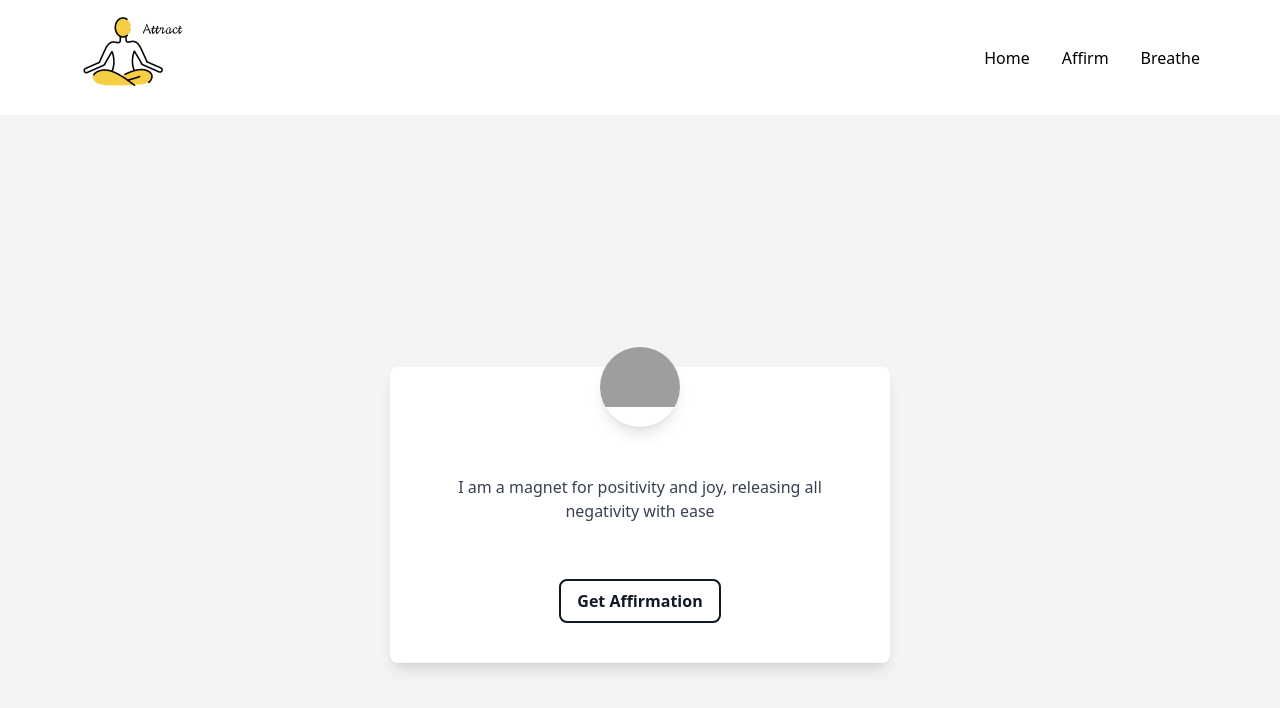
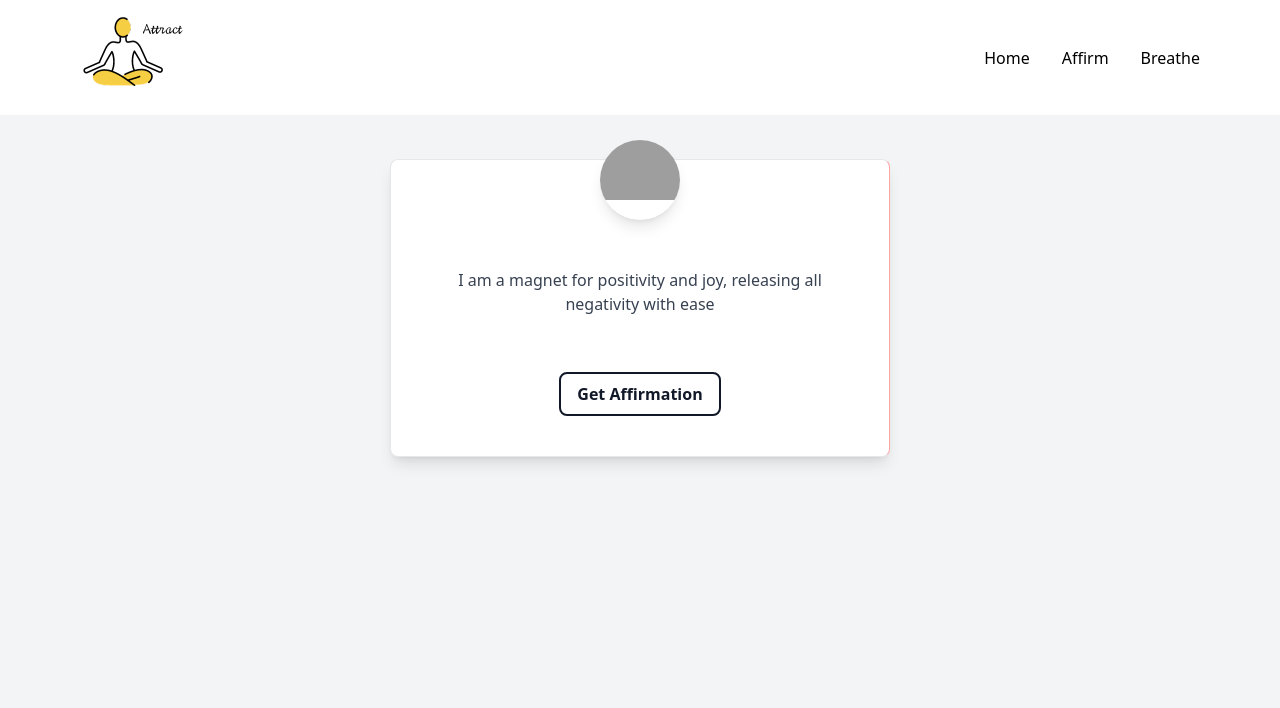
Before and after one commit to Selamkd/Attract, a Next.js app in the folder attract/: page /affirm in a window 1280 px wide. Shown: the top 708 px of the page. Built offline with nearby package versions, Linux system fonts and the light colour scheme; grey boxes are pictures that could not be loaded.

Commit message:
supabase set up

```diff
--- a/attract/components/AffirmCard.jsx
+++ b/attract/components/AffirmCard.jsx
@@ -7,13 +7,18 @@ const AffirmCard = () => {
     const randomIndex = Math.floor(Math.random() * affirmations.length);
     setAffirmation(affirmations[randomIndex]);
   };
+
   useEffect(() => {
     getRandomAffirmation();
   }, []);
   return (
-    <div className="min-w-screen min-h-screen bg-gray-100 flex items-center justify-center px-5 py-5">
+    <section
+      className="flex flex-col h-min-screen  bg-gray-100  items-centerjustify-start min-h-screen "
+      id="affirmation"
+    >
+      <div className="min-w-screen  bg-gray-100 flex items-center  mt-6  justify-center px-5 py-5">
         <div
-        className="w-full mx-auto rounded-lg bg-white shadow-lg px-10 pt-10 pb-10 text-gray-800"
+          className="w-full mx-auto rounded-lg border border-e-red-300 bg-white shadow-lg px-10 pt-10 pb-10 text-gray-800"
           style={{ maxWidth: '500px' }}
         >
           <div className="w-full pt-1 pb-5">
@@ -43,6 +48,7 @@ const AffirmCard = () => {
           </div>
         </div>
       </div>
+    </section>
   );
 };
 
--- a/attract/pages/_app.js
+++ b/attract/pages/_app.js
@@ -1,5 +1,5 @@
-import '@/styles/globals.css'
+import '@/styles/globals.css';
 
 export default function App({ Component, pageProps }) {
-  return <Component {...pageProps} />
+  return <Component {...pageProps} />;
 }
--- a/attract/pages/affirm.jsx
+++ b/attract/pages/affirm.jsx
@@ -3,9 +3,17 @@ import { Inter } from 'next/font/google';
 import Header from '../components/Header';
 import MainCard from '../components/Maincard';
 import AffirmCard from '../components/AffirmCard';
+import { useEffect } from 'react';
 const inter = Inter({ subsets: ['latin'] });
 
-export default function BreathPage() {
+export default function AffirmPage() {
+  useEffect(() => {
+    document.body.classList.add('disable-scroll');
+
+    return () => {
+      document.body.classList.remove('disable-scroll');
+    };
+  }, []);
   return (
     <main>
       <Header />
--- a/attract/pages/breath.jsx
+++ b/attract/pages/breath.jsx
@@ -7,7 +7,7 @@ const inter = Inter({ subsets: ['latin'] });
 
 export default function BreathPage() {
   return (
-    <main>
+    <main className="breath-page">
       <Header />
       <BreathCard />
     </main>
--- a/attract/styles/globals.css
+++ b/attract/styles/globals.css
@@ -7,13 +7,9 @@ body {
 .attract-logo {
   width: 15%;
 }
-@media screen and (max-width: 750px) {
-  body {
-    overflow: scroll;
-  }
-}
+
 .breath-card {
-  overflow: hidden;
+  overflow: scroll !important;
 }
 .banner-buttons a:hover {
   color: #2c434e;
@@ -104,3 +100,6 @@ body {
   margin-bottom: 24px;
   font-size: 24px;
 }
+body.disable-scroll {
+  overflow: hidden;
+}
```
Also changed, not shown: attract/utils/supabase.js (added), 1 other file (tests, documents, lock files or other folders). Lines whose indentation alone changed are shown as unchanged.
